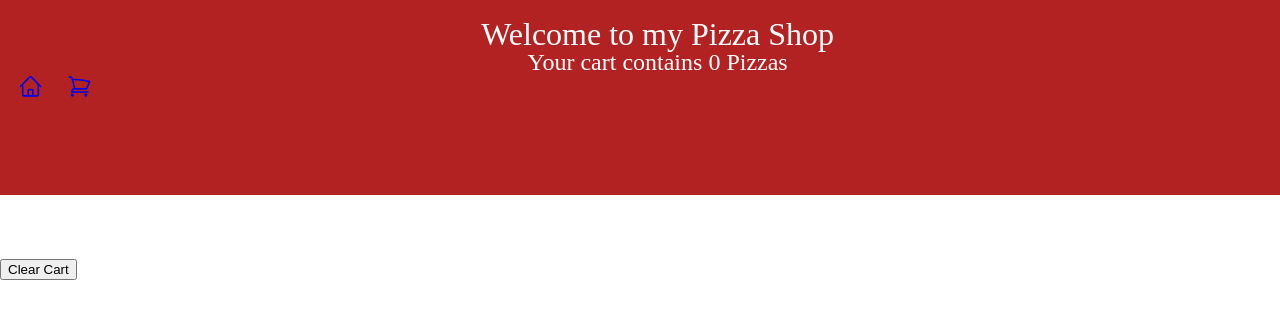
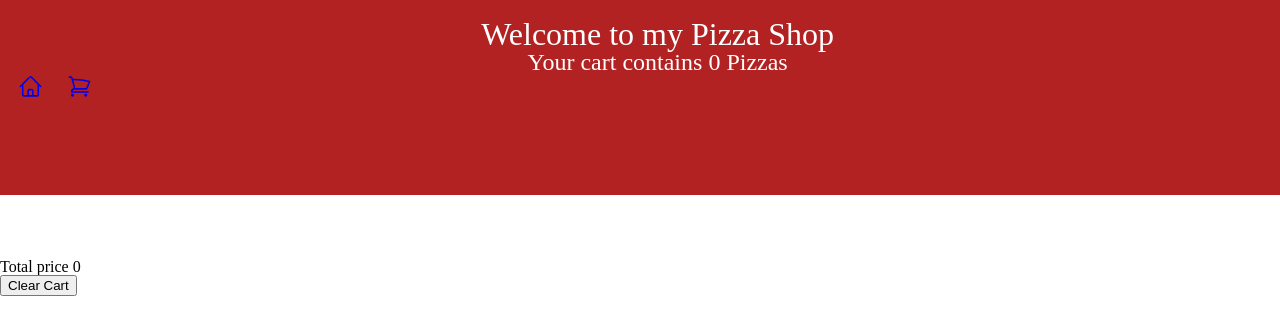
Before and after one commit to david-lafontant/pizza_shop, a React (Vite) app: page /cart in a window 1280 px wide. Shown: the top 334 px of the page. Built offline with nearby package versions, Linux system fonts and the light colour scheme.

Commit message:
Display granTotal - total price of pizzas in cart

```diff
--- a/src/contexts/cart/cart.jsx
+++ b/src/contexts/cart/cart.jsx
@@ -6,6 +6,7 @@ import { removeAllFromCart } from '../../features/home/homeSlice'
 const Cart = () => {
   const dispatch = useDispatch();
   const cartPizzas = useSelector((store) => store.home.pizzaItems);
+  const grandTotal = useSelector((store) => store.home.grandTotal)
   const list = [];
 
   if (cartPizzas.length > 0) {
@@ -31,11 +32,14 @@ const Cart = () => {
   return (
     <section>
       <div style={myStyle}>
-      {list.map(pizza => <CartData key={pizza.name} pizza={pizza} /> )}
+        {list.map(pizza => <CartData key={pizza.name} pizza={pizza} />)}
 
       </div>
       <div>
-        <button type="button" onClick={()=> dispatch(removeAllFromCart())}>
+        <p>Total price {grandTotal}</p>
+      </div>
+      <div>
+        <button type="button" onClick={() => dispatch(removeAllFromCart())}>
           Clear Cart
         </button>
       </div>
```
